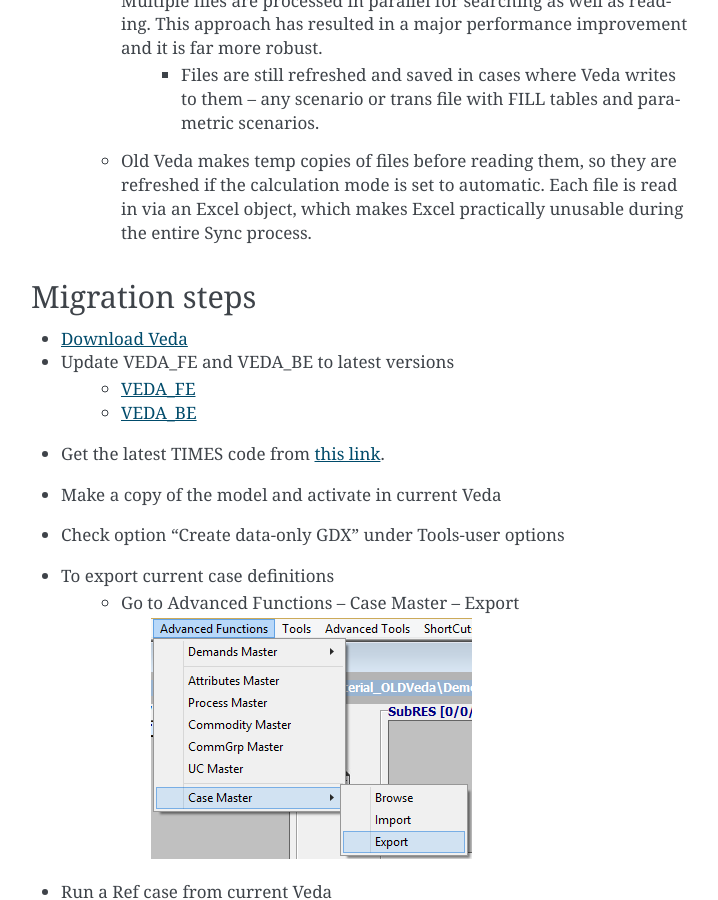
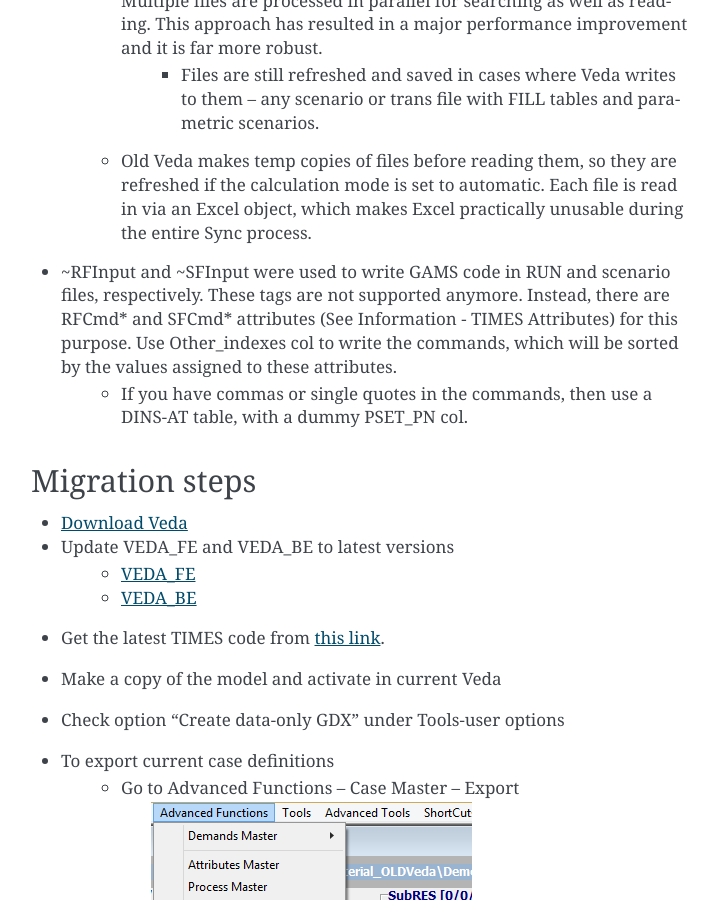
Before and after one commit to kanors-emr/Veda-documentation, a Sphinx documentation site: the page built from docs/source/pages/Migration.rst, in a window 1280 px wide and 900 px high, scrolled down 2126 px. Shown: the whole window, without its empty margins (389-1107 px from the left). Built offline with Sphinx 7.4.7, drawn with Linux system fonts in a browser that asks for light colours.

Commit message:
rfcmd and sfcmd

```diff
--- a/docs/source/pages/Migration.rst
+++ b/docs/source/pages/Migration.rst
@@ -50,7 +50,8 @@
     • Veda2.0 opens files as Excel objects to search for tags and to establish the range to be read for each tag, and closes them without saving. Then they are read as XML via Exceldatareader in a second pass. Multiple files are processed in parallel for searching as well as reading. This approach has resulted in a major performance improvement and it is far more robust.
         • Files are still refreshed and saved in cases where Veda writes to them – any scenario or trans file with FILL tables and parametric scenarios.
     • Old Veda makes temp copies of files before reading them, so they are refreshed if the calculation mode is set to automatic. Each file is read in via an Excel object, which makes Excel practically unusable during the entire Sync process.
-
+• ~RFInput and ~SFInput were used to write GAMS code in RUN and scenario files, respectively. These tags are not supported anymore. Instead, there are RFCmd* and SFCmd* attributes (See Information - TIMES Attributes) for this purpose. Use Other_indexes col to write the commands, which will be sorted by the values assigned to these attributes.
+    • If you have commas or single quotes in the commands, then use a DINS-AT table, with a dummy PSET_PN col.
 
 Migration steps
 ================
```
